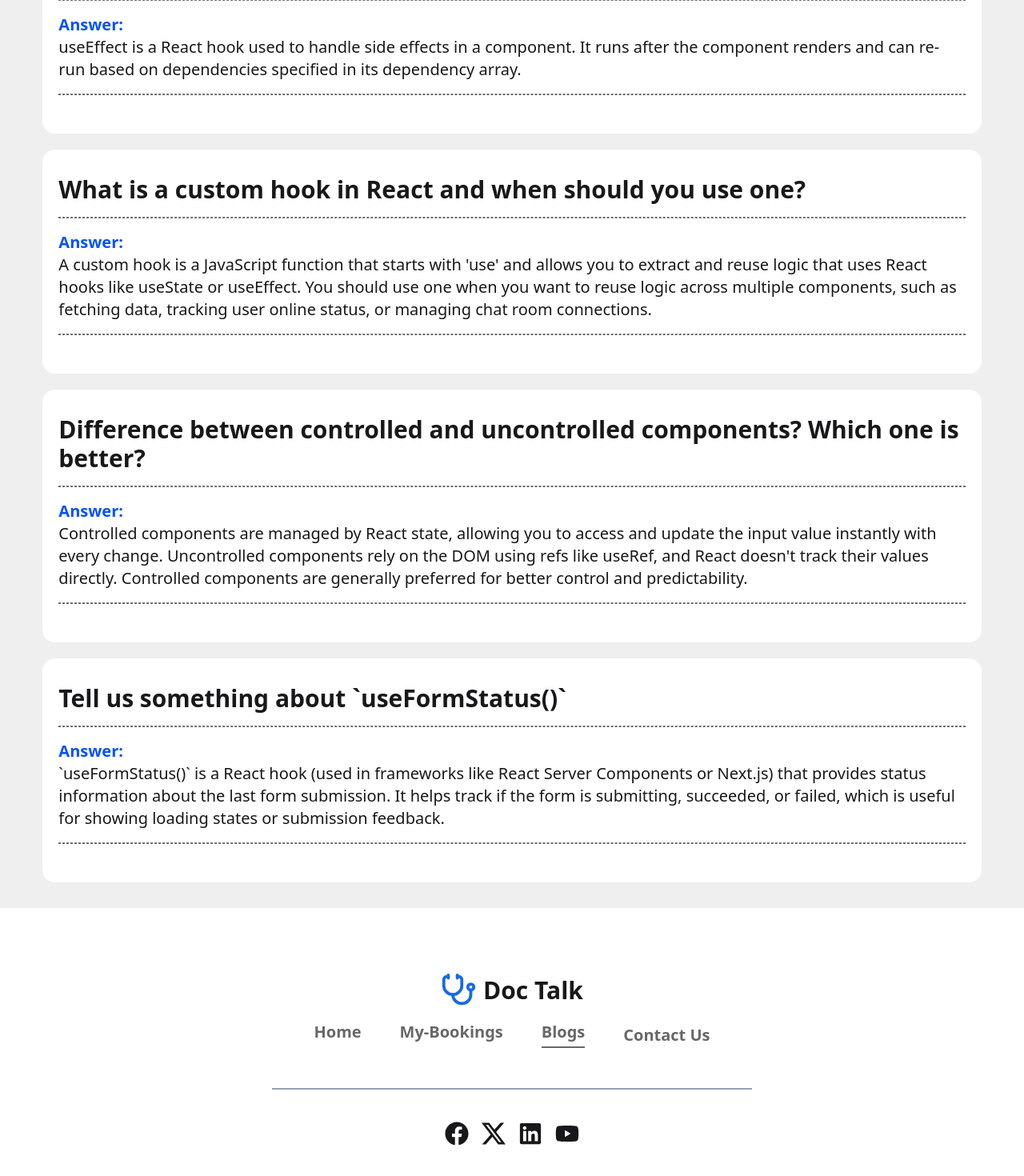
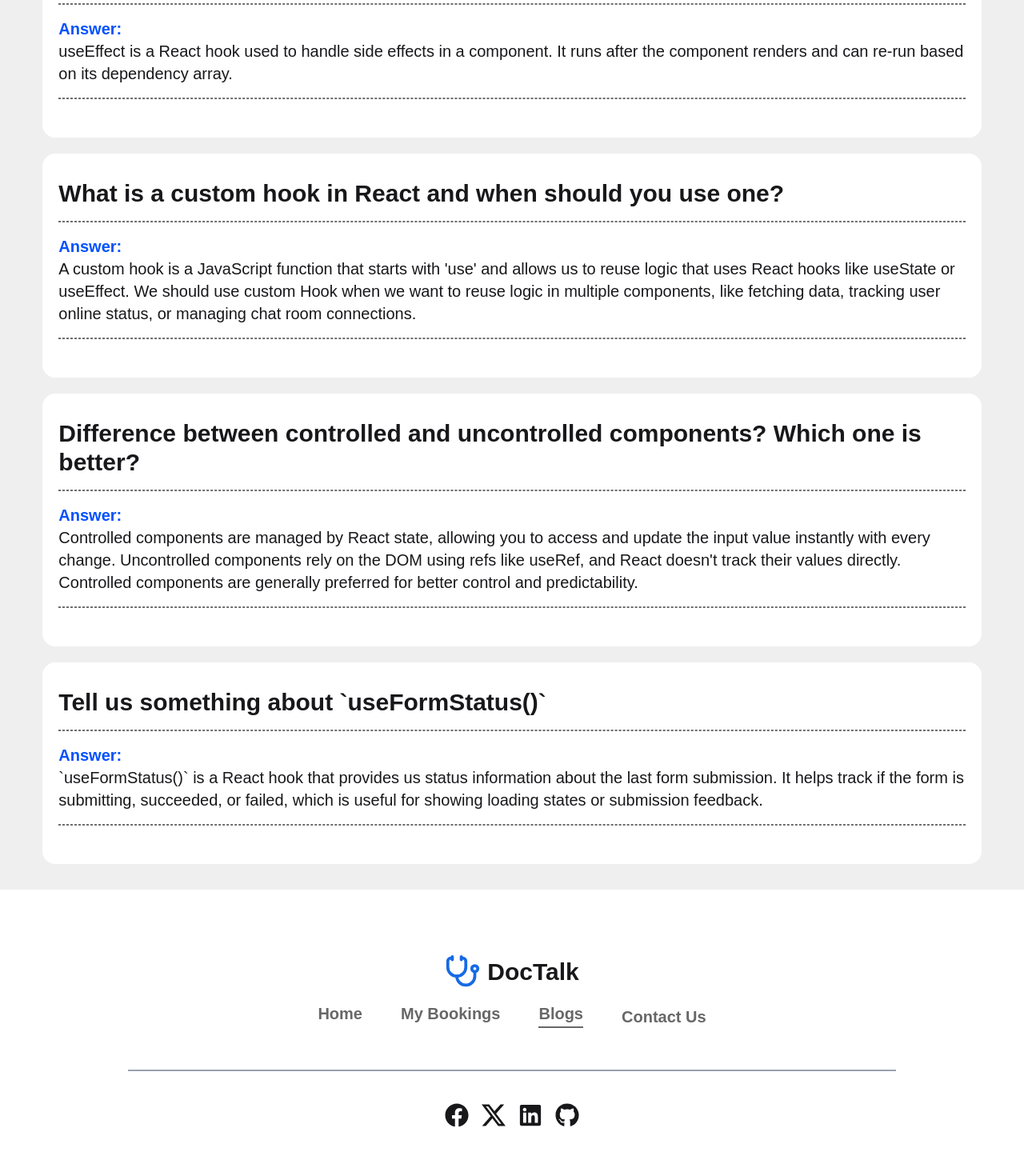
Before and after one commit to noboKumar/Doc-Talk, a React (Vite) app: page /blogs in a window 1280 px wide. Shown: the part 582-2052 px from the top of the page at 80% size. Built offline with nearby package versions, Linux system fonts and the light colour scheme.

Commit message:
fix ui issues

```diff
--- a/public/blogPageData.json
+++ b/public/blogPageData.json
@@ -7,12 +7,12 @@
     {
       "id": 2,
       "question": "What is the purpose of `useEffect` in React?",
-      "answer": "useEffect is a React hook used to handle side effects in a component. It runs after the component renders and can re-run based on dependencies specified in its dependency array."
+      "answer": "useEffect is a React hook used to handle side effects in a component. It runs after the component renders and can re-run based on its dependency array."
     },
     {
       "id": 3,
       "question": "What is a custom hook in React and when should you use one?",
-      "answer": "A custom hook is a JavaScript function that starts with 'use' and allows you to extract and reuse logic that uses React hooks like useState or useEffect. You should use one when you want to reuse logic across multiple components, such as fetching data, tracking user online status, or managing chat room connections."
+      "answer": "A custom hook is a JavaScript function that starts with 'use' and allows us to reuse logic that uses React hooks like useState or useEffect. We should use custom Hook when we want to reuse logic in multiple components, like fetching data, tracking user online status, or managing chat room connections."
     },
     {
       "id": 4,
@@ -22,6 +22,6 @@
     {
       "id": 5,
       "question": "Tell us something about `useFormStatus()`",
-      "answer": "`useFormStatus()` is a React hook (used in frameworks like React Server Components or Next.js) that provides status information about the last form submission. It helps track if the form is submitting, succeeded, or failed, which is useful for showing loading states or submission feedback."
+      "answer": "`useFormStatus()` is a React hook that provides us status information about the last form submission. It helps track if the form is submitting, succeeded, or failed, which is useful for showing loading states or submission feedback."
     }
   ]
--- a/src/Pages/DoctorDetails.jsx
+++ b/src/Pages/DoctorDetails.jsx
@@ -22,6 +22,7 @@ const DoctorDetails = () => {
     consultant_fees,
     available_weekdays,
     available,
+    designation,
   } = doctorData || {};
 
   const handleBookAppointment = () => {
@@ -82,17 +83,17 @@ const DoctorDetails = () => {
             From preventive care to complex treatments.
           </p>
         </div>
-        <div className="md:flex gap-5 bg-white rounded-2xl p-10">
+        <div className="md:flex md:space-y-0 space-y-5 gap-5 bg-white rounded-2xl p-10">
           <div>
-            <img className="w-80 rounded-2xl" src={doctor_image} alt="" />
+            <img className="w-80 rounded-2xl" src={doctor_image} alt="doctor-image" />
           </div>
           <div className="space-y-2 flex-1/2">
             <h1 className="text-3xl font-semibold">{name}</h1>
             <p className="md:text-xl font-semibold text-[#0F0F0F99]">
-              {education}
+              {education}, <span>{speciality}</span>
             </p>
             <p className="md:text-xl font-semibold text-[#0F0F0F99]">
-              {speciality}
+              {designation}
             </p>
             <br />
             <p>
@@ -105,9 +106,9 @@ const DoctorDetails = () => {
               </span>
             </p>
             <hr className="border-dashed border border-[#0F0F0F99] my-4 w-full" />
-            <div className="md:text-xl flex gap-2 font-medium  text-[#0F0F0F99]">
+            <div className="md:text-xl flex gap-2 font-semibold  text-[#0F0F0F99]">
               <span className="flex items-center">
-                <PiTrademarkRegisteredBold size={20} /> Reg No:
+                <PiTrademarkRegisteredBold size={25} /> Reg No:
                 <hr />
               </span>
               <span>{registration_number}</span>
--- a/src/Root.jsx
+++ b/src/Root.jsx
@@ -11,7 +11,7 @@ const Root = () => {
   const { state } = useNavigation();
 
   return (
-    <div>
+    <div className="plus-jakarta-sans-font">
       <NavBar></NavBar>
       <div className="min-h-[calc(100vh-465px)]">
         {state == "loading" ? <Loading /> : <Outlet />}
--- a/src/components/DoctorCard.jsx
+++ b/src/components/DoctorCard.jsx
@@ -21,7 +21,7 @@ const DoctorCard = ({ doctor }) => {
           alt="doctor-image"
         />
       </div>
-      <div className="md:flex md:space-y-0 space-y-2 items-center gap-2 text-xl my-5">
+      <div className="lg:flex lg:space-y-0 space-y-2 items-center gap-2 text-xl my-5">
         <p
           className={`border rounded-4xl px-3 py-2 md:px-3.5 md:py-1.5 ${
             available
@@ -45,7 +45,7 @@ const DoctorCard = ({ doctor }) => {
       <hr className="border-dashed border-2 border-[#0F0F0F99] my-4" />
       <p className="md:text-xl flex gap-2 font-semibold text-[#0F0F0F99]/90">
         <span className="flex items-center">
-          <PiTrademarkRegisteredBold size={20} /> Reg No:
+          <PiTrademarkRegisteredBold size={25} /> Reg No:
         </span>
         {registration_number}
       </p>
--- a/src/components/DoctorsSection.jsx
+++ b/src/components/DoctorsSection.jsx
@@ -1,7 +1,6 @@
 import React, { useEffect, useState } from "react";
 import DoctorCard from "./DoctorCard";
 import Button from "./Ui/Button";
-import CountUpCards from "./Ui/CountUpCards";
 
 const DoctorsSection = ({ data }) => {
   const [doctorData, setDoctorData] = useState([]);
--- a/src/components/Footer.jsx
+++ b/src/components/Footer.jsx
@@ -1,7 +1,7 @@
 import React from "react";
 import Logo from "./Ui/Logo";
 import NavLinks from "./NavLinks";
-import { FaFacebook, FaLinkedin, FaYoutube } from "react-icons/fa";
+import { FaFacebook, FaGithub, FaLinkedin } from "react-icons/fa";
 import { BsTwitterX } from "react-icons/bs";
 
 const Footer = () => {
@@ -13,20 +13,36 @@ const Footer = () => {
           <NavLinks></NavLinks>
         </ul>
       </aside>
-      <div className="border w-1/2 border-gray-400"></div>
+      <div className="border w-4/5 border-gray-400"></div>
       <nav>
         <div className="grid grid-flow-col gap-4 text-2xl md:text-3xl">
-          <a className="cursor-pointer" target="_blank" href="https://www.facebook.com/crazy.nobo/">
+          <a
+            className="cursor-pointer"
+            target="_blank"
+            href="https://www.facebook.com/crazy.nobo/"
+          >
             <FaFacebook />
           </a>
-          <a className="cursor-pointer" target="_blank" href="https://x.com/crazyXnobo">
+          <a
+            className="cursor-pointer"
+            target="_blank"
+            href="https://x.com/crazyXnobo"
+          >
             <BsTwitterX />
           </a>
-          <a className="cursor-pointer" target="_blank" href="https://www.linkedin.com/in/nobo-kumar/">
+          <a
+            className="cursor-pointer"
+            target="_blank"
+            href="https://www.linkedin.com/in/nobo-kumar/"
+          >
             <FaLinkedin />
           </a>
-          <a className="cursor-pointer" target="_blank" href="https://www.youtube.com/channel/UCroR9oPyG6BbNwHkgq574kQ">
-            <FaYoutube />
+          <a
+            className="cursor-pointer"
+            target="_blank"
+            href="https://github.com/noboKumar"
+          >
+            <FaGithub />
           </a>
         </div>
       </nav>
--- a/src/components/NavLinks.jsx
+++ b/src/components/NavLinks.jsx
@@ -8,7 +8,7 @@ const NavLinks = () => {
         <NavLink to="/">Home</NavLink>
       </li>
       <li>
-        <NavLink to="/my-bookings">My-Bookings</NavLink>
+        <NavLink to="/my-bookings">My Bookings</NavLink>
       </li>
       <li>
         <NavLink to="/blogs">Blogs</NavLink>
--- a/src/components/Ui/Button.jsx
+++ b/src/components/Ui/Button.jsx
@@ -3,7 +3,7 @@ import React from "react";
 const Button = ({name, onClick}) => {
   return (
     <div>
-      <button  onClick={onClick} className="btn bg-[#176AE5] text-white rounded-4xl py-5 px-7">{name}</button>
+      <button  onClick={onClick} className="btn bg-[#176AE5] text-white rounded-4xl py-6 px-7">{name}</button>
     </div>
   );
 };
--- a/src/components/Ui/ErrorPage.jsx
+++ b/src/components/Ui/ErrorPage.jsx
@@ -5,9 +5,9 @@ import { Link } from "react-router";
 
 const ErrorPage = () => {
   return (
-    <div className="text-center">
-      <TbMoodSadDizzy className="mx-auto" size={400} />
-      <div className="space-y-5">
+    <div className="py-5">
+      <TbMoodSadDizzy className="mx-auto" size={350} />
+      <div className="space-y-5 text-center">
         <h1 className="text-6xl font-bold">404</h1>
         <p className="text-4xl font-bold">Page Not Found</p>
         <p className="text-xl">
--- a/src/components/Ui/Logo.jsx
+++ b/src/components/Ui/Logo.jsx
@@ -5,7 +5,7 @@ const Logo = () => {
     return (
         <div className='flex items-center gap-2'>
             <LuStethoscope className='text-[#176AE5]' size={45} />
-            <h1 className='text-xl md:text-3xl font-bold'>Doc Talk</h1>
+            <h1 className='text-xl md:text-3xl font-bold'>DocTalk</h1>
         </div>
     );
 };
```
